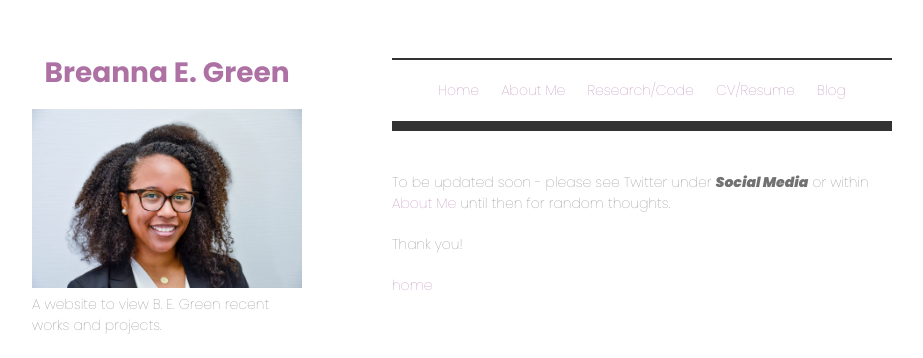
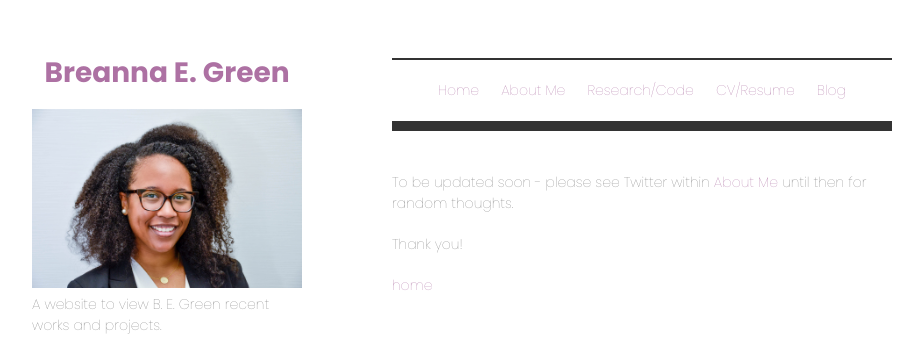
Before and after one commit to bregreen/bregreen.github.io, a Jekyll site: the page built from blog.md, in a window 1280 px wide. Shown: the top 358 px of the page, without its empty margins (178-1101 px from the left). Built offline with Jekyll 4.4.1, drawn with Linux system fonts in a browser that asks for light colours; nearby versions of some CDN libraries; some web fonts are replaced.

Commit message:
Update blog.md

```diff
--- a/blog.md
+++ b/blog.md
@@ -3,7 +3,7 @@
 title: Public Writings
 ---
 
-To be updated soon - please see Twitter under <em>Social Media</em> or within [About Me](./about.html) until then for random thoughts.
+To be updated soon - please see Twitter within [About Me](./about.html) until then for random thoughts.
 
 Thank you!
 
```
